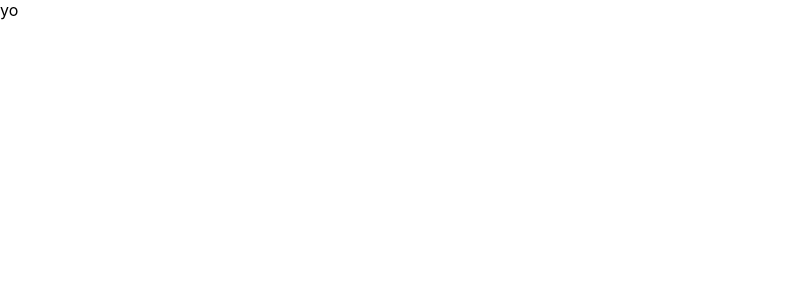
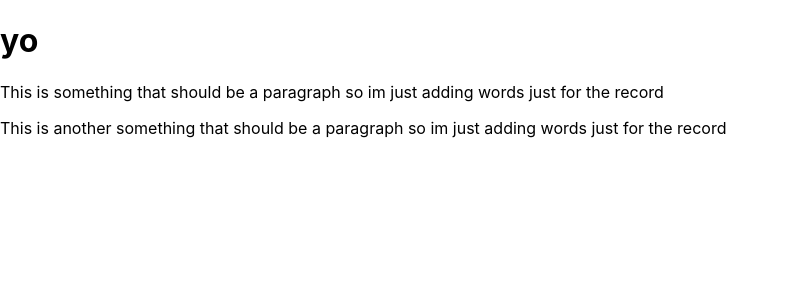
Before and after one commit to xovest/ppllist, a Next.js app: page / in a window 1280 px wide. Shown: the top 300 px of the page, without its empty margins (0-789 px from the left). Built offline with nearby package versions, Linux system fonts and the light colour scheme.

Commit message:
auto routes damn

```diff
--- a/pages/index.js
+++ b/pages/index.js
@@ -4,6 +4,10 @@ import styles from '../styles/Home.module.css'
 
 export default function Home() {
   return (
-    <div>yo</div>
+    <div>
+      <h1>yo</h1>
+      <p>This is something that should be a paragraph so im just adding words just for the record</p>
+      <p>This is another something that should be a paragraph so im just adding words just for the record</p>
+    </div>
   )
 }
```
Also changed, not shown: pages/about.js (added, +11 -0 lines), pages/people/index.js (added, +9 -0 lines), pages/people/test.js (added, +9 -0 lines).
